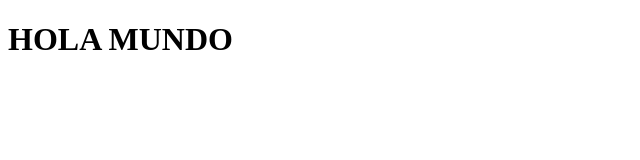
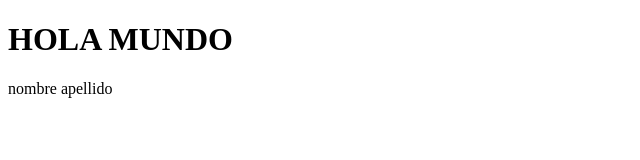
Before and after one commit to alejandro3102/aspirantes-mir-ejercicioi-3, a plain HTML site: page ejercicio2/index.html in a window 1280 px wide. Shown: the whole page, without its empty margins (0-640 px from the left). Drawn offline with Linux system fonts and the light colour scheme.

Commit message:
Cambios a la rama develop

```diff
--- a/ejercicio2/index.html
+++ b/ejercicio2/index.html
@@ -8,5 +8,10 @@
 </head>
 <body>
     <h1>HOLA MUNDO</h1>
+
+    <form action="">
+        <label for="">nombre</label>
+        <label for="">apellido</label>
+    </form>
 </body>
 </html>
```
Also changed, not shown: 1 other file.
